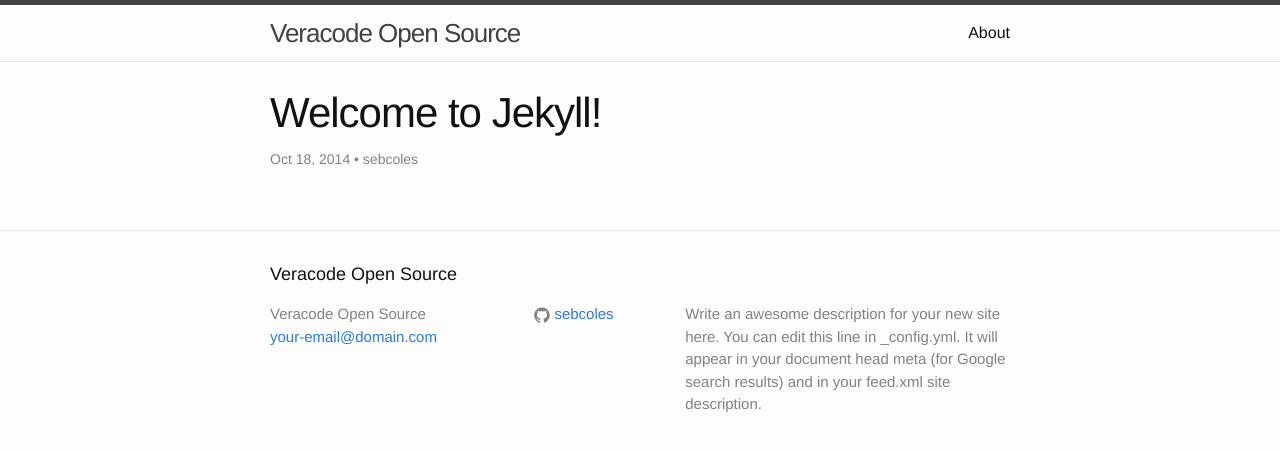
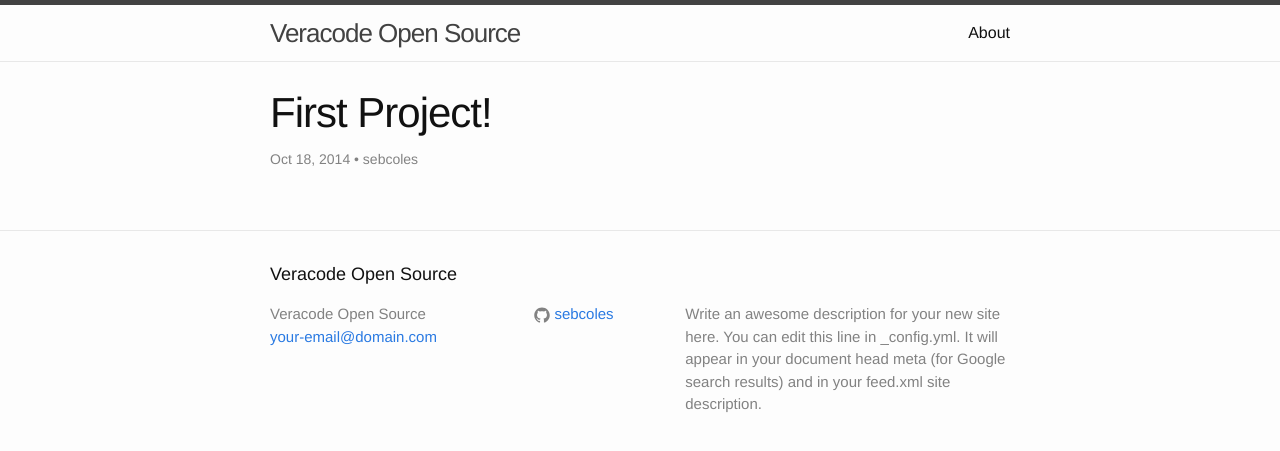
Before and after one commit to sebcoles/sebcoles.github.io, a Jekyll site: the page built from _posts/2014-10-18-welcome-to-jekyll.markdown, in a window 1280 px wide. Shown: the top 451 px of the page. Built offline with Jekyll 4.4.1, drawn with Linux system fonts in a browser that asks for light colours.

Commit message:
Update 2014-10-18-welcome-to-jekyll.markdown

```diff
--- a/_posts/2014-10-18-welcome-to-jekyll.markdown
+++ b/_posts/2014-10-18-welcome-to-jekyll.markdown
@@ -1,8 +1,8 @@
 ---
 layout: post
 repolink: "https://github.com/sebcoles"
-title:  "Welcome to Jekyll!"
-description:  "Welcome to Jekyll!"
+title:  "First Project!"
+description:  "A description of the first project"
 author: "sebcoles"
 categories: jekyll update
 ---
```
